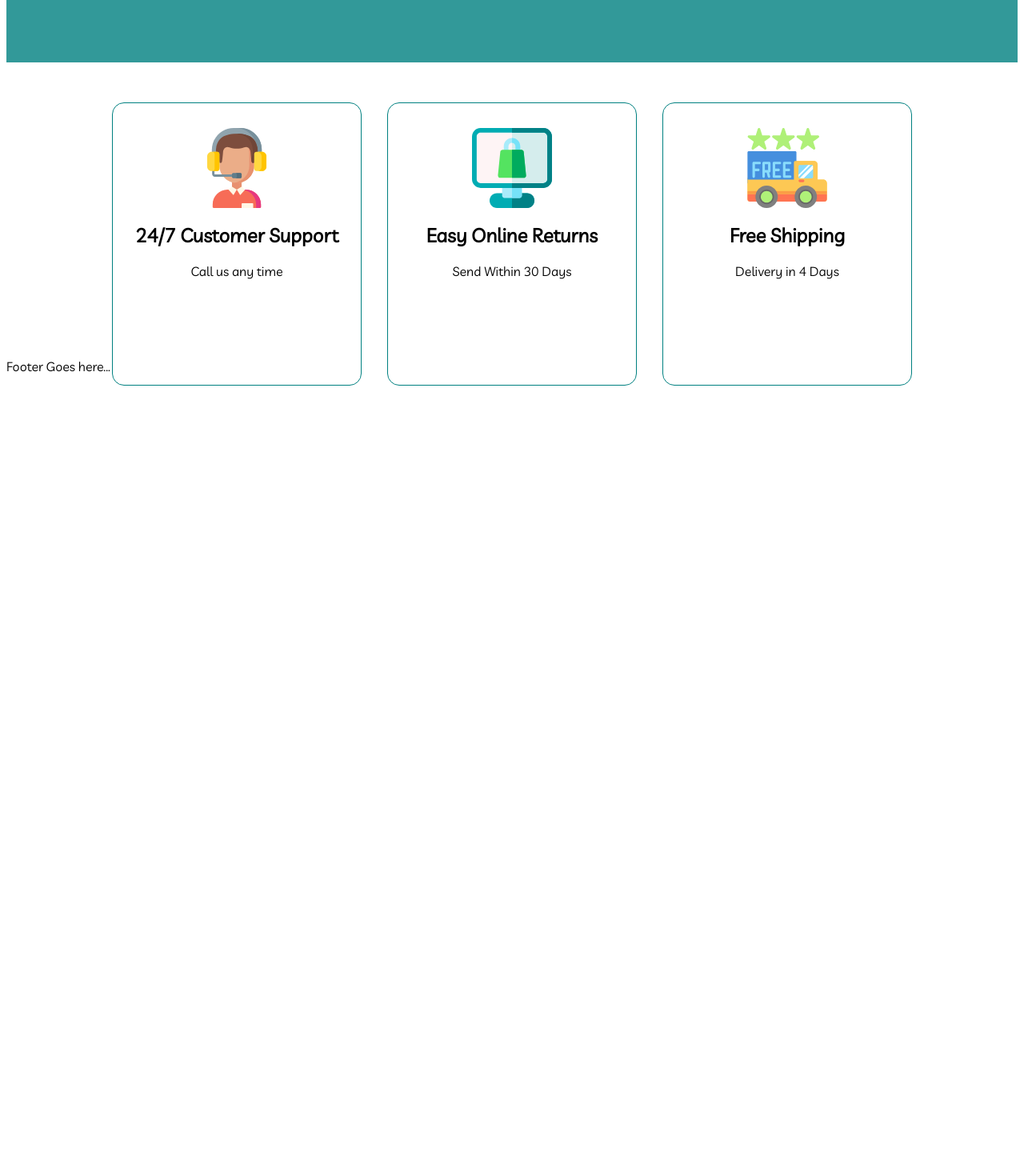
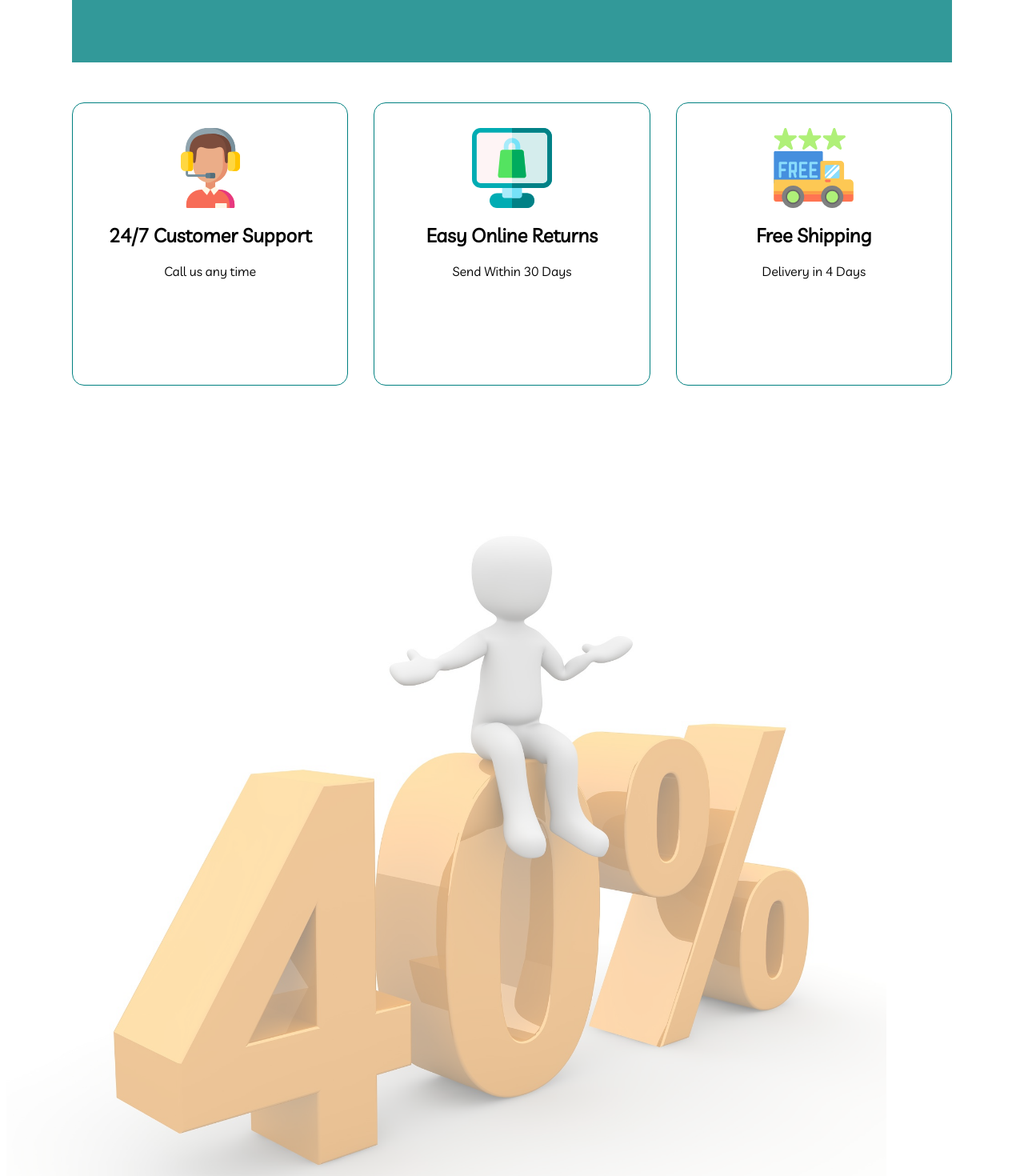
Before and after one commit to albertdugba/react-ecomerce-shop, a React (Create React App) app: page / in a window 1280 px wide. Shown: the part 600-2070 px from the top of the page at 80% size. Before the commit the page ends 1082 px from the top, so only its background shows below. Built offline with nearby package versions, Linux system fonts and the light colour scheme.

Commit message:
Added a featured area

```diff
--- a/src/App.css
+++ b/src/App.css
@@ -7,7 +7,7 @@ a {
 }
 
 nav {
-  max-width: 700px;
+  max-width: 1100px;
   margin: auto;
   border-top: 1px solid grey;
   border-bottom: 1px solid grey;
@@ -37,7 +37,9 @@ li {
   margin-top: 20px;
   display: grid;
   grid-template-columns: repeat(4, 1fr);
-  padding-left: 30px;
+  /* padding: 30px; */
+  max-width: 1100px;
+  margin: auto;
 }
 
 .banner {
@@ -51,6 +53,8 @@ li {
   color: #fff;
   opacity: 0.8;
   display: flex;
+  max-width: 1100px;
+  margin: auto;
   margin-top: 20px;
 }
 
--- a/src/App.js
+++ b/src/App.js
@@ -5,7 +5,8 @@ import Navbar from "./components/Navbar";
 import Flowers from "./components/Flowers";
 import Banner from "./components/Banner";
 import Footer from "./components/Footer";
-import ShowCase from "./components/ShowCase";
+import ShowCase from "./components/ShowCase/ShowCase";
+import Details from "./components/Details";
 
 class App extends Component {
   render() {
@@ -17,6 +18,7 @@ class App extends Component {
         <Switch>
           <Route exact path="/" component={ShowCase} />
           <Route exact path="/store" component={Flowers} />
+          <Route exact path="/details" component={Details} />
         </Switch>
         <Footer />
       </div>
--- /dev/null
+++ b/src/components/Details.js
@@ -0,0 +1,11 @@
+import React from "react";
+
+const Details = () => {
+  return (
+    <div>
+      <h1>Flower Details Page</h1>
+    </div>
+  );
+};
+
+export default Details;
--- a/src/components/Flower.js
+++ b/src/components/Flower.js
@@ -10,6 +10,7 @@ const Flower = ({ title, price, img, alt }) => {
         {value => {
           return (
             <div>
+              <Link to="/details">
                 <img
                   src={img}
                   alt={alt}
@@ -21,6 +22,7 @@ const Flower = ({ title, price, img, alt }) => {
                   }}
                   className="card-img-container"
                 />
+              </Link>
               <div className="card-footer">
                 <p>{title}</p>
                 <span>${parseFloat(price).toFixed(2)}</span>
--- a/src/components/ShowCase.js
+++ /dev/null
@@ -1,56 +0,0 @@
-import React from "react";
-import styled from "styled-components";
-import retail from "./Showcase/online-retail.svg";
-import shipping from "./Showcase/shipping.svg";
-import support from "./Showcase/support.svg";
-
-const ShowCase = () => {
-  return (
-    <section>
-      <ShowCaseContainer className="showcase-container">
-        <div className="showcase-area">
-          <img src={support} alt="" />
-          <h2>24/7 Customer Support</h2>
-          <p>Call us any time</p>
-        </div>
-        <div className="showcase-area">
-          <img src={retail} alt="" />
-          <h2>Easy Online Returns</h2>
-          <p>Send Within 30 Days</p>
-        </div>
-        <div className="showcase-area">
-          <img src={shipping} alt="" />
-          <h2>Free Shipping</h2>
-          <p>Delivery in 4 Days</p>
-        </div>
-      </ShowCaseContainer>
-    </section>
-  );
-};
-
-const ShowCaseContainer = styled.div`
-  max-width: 1000px;
-  margin: auto;
-  display: grid;
-  height: 40vh;
-  grid-template-columns: repeat(3, 1fr);
-  grid-gap: 2rem;
-  margin-top: 50px;
-  img {
-    width: 100px;
-  }
-
-  .showcase-area {
-    border: 1px solid teal;
-    text-align: center;
-    padding: 1rem;
-    height: 100%;
-    border-radius: 15px;
-  }
-
-  .showcase-area > * {
-    margin-top: 15px;
-  }
-`;
-
-export default ShowCase;
--- a/src/components/Showcase/ShowCase.js
+++ b/src/components/Showcase/ShowCase.js
@@ -0,0 +1,86 @@
+import React from "react";
+import styled from "styled-components";
+
+import retail from "./online-retail.svg";
+import shipping from "./shipping.svg";
+import support from "./support.svg";
+import discount from "./discount.jpg";
+
+const ShowCase = () => {
+  return (
+    <section>
+      <ShowCaseContainer className="showcase-container">
+        <div className="showcase-area">
+          <img src={support} alt="" />
+          <h2>24/7 Customer Support</h2>
+          <p>Call us any time</p>
+        </div>
+        <div className="showcase-area">
+          <img src={retail} alt="" />
+          <h2>Easy Online Returns</h2>
+          <p>Send Within 30 Days</p>
+        </div>
+        <div className="showcase-area">
+          <img src={shipping} alt="" />
+          <h2>Free Shipping</h2>
+          <p>Delivery in 4 Days</p>
+        </div>
+      </ShowCaseContainer>
+
+      <FlowerShow className="flower-show">
+        <div className="flower-position">
+          <img src={discount} alt="" className="img-featured" />
+        </div>
+      </FlowerShow>
+    </section>
+  );
+};
+
+const FlowerShow = styled.div`
+  position: relative;
+  margin-top: 50px;
+  width: 1100px;
+  background: rgba(0, 0, 0.5);
+  opacity: 0.5;
+  img {
+    width: 100%;
+  }
+
+  .flower-position {
+    top: 0;
+    left: 0;
+    right: 0;
+    bottom: 0;
+    height: 100%;
+    width: 100%;
+    background: red;
+    z-index: -1;
+  }
+`;
+
+const ShowCaseContainer = styled.div`
+  max-width: 1100px;
+  margin: auto;
+  display: grid;
+  height: 40vh;
+  grid-template-columns: repeat(3, 1fr);
+  grid-gap: 2rem;
+  margin-top: 50px;
+  img {
+    width: 100px;
+  }
+
+  .showcase-area {
+    border: 1px solid teal;
+    text-align: center;
+    padding: 1rem;
+    height: 100%;
+    border-radius: 15px;
+  }
+
+  .showcase-area > * {
+    margin-top: 15px;
+  }
+`;
+
+export default ShowCase;
```
Also changed, not shown: src/components/Showcase/discount.jpg (added). Lines whose indentation alone changed are shown as unchanged.
